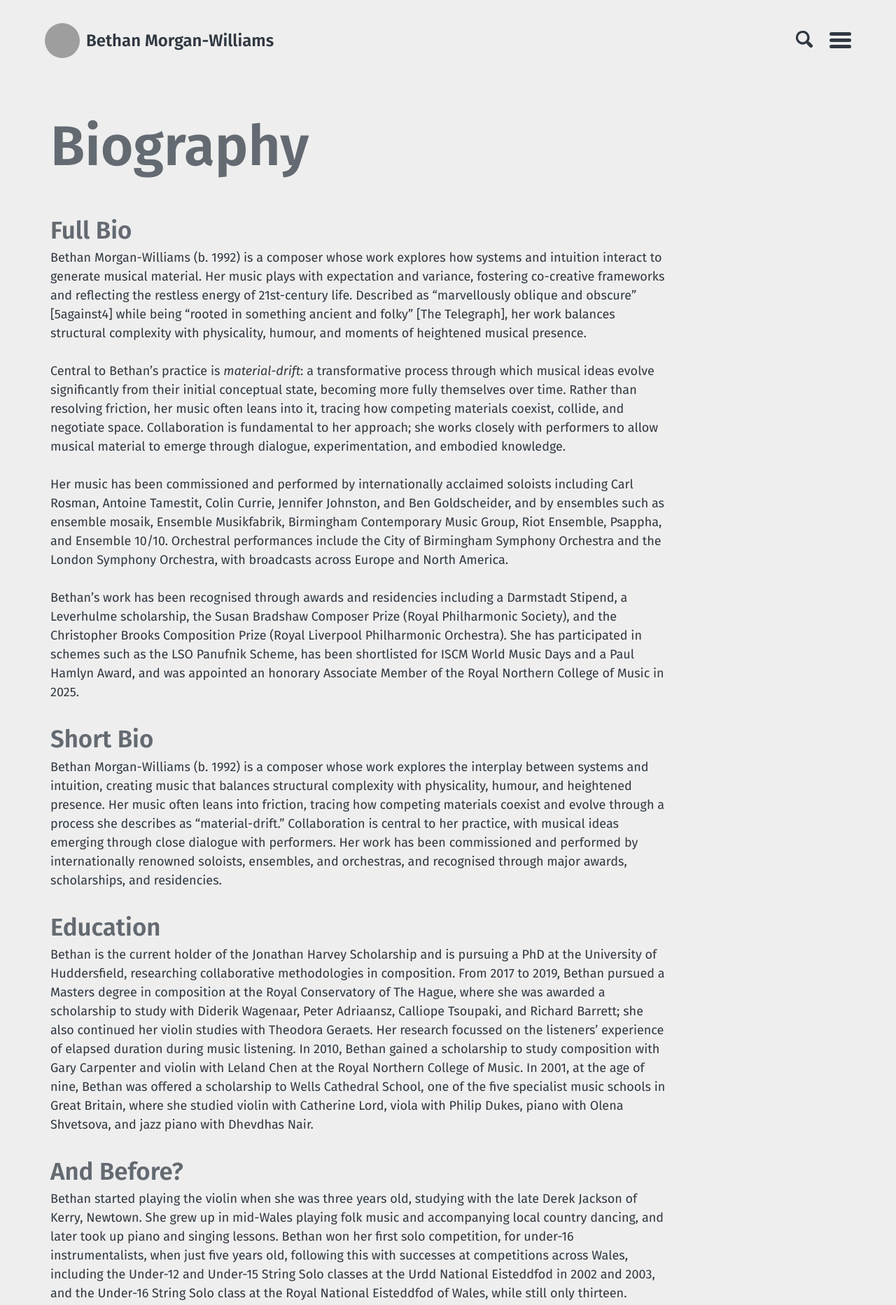
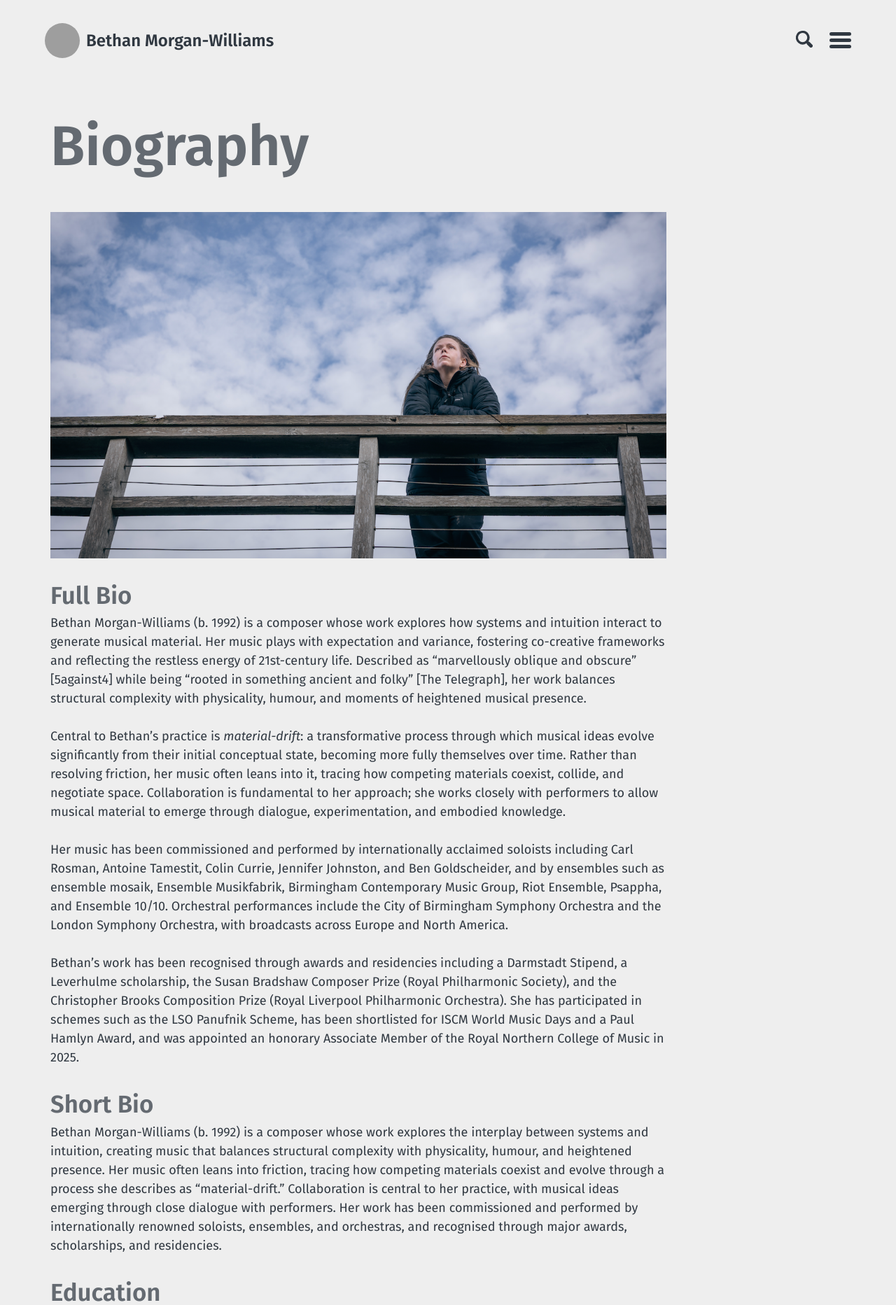
Before and after one commit to morganwilliamsb/website, a Jekyll site: the page built from biography.md, in a window 1280 px wide. Shown: the top 1865 px of the page at 70% size. Built offline with Jekyll 4.4.1, drawn with Linux system fonts in a browser that asks for light colours; grey boxes are pictures that could not be loaded.

Commit message:
Update biography.md
added: ![Bethan Morgan-Williams portrait](/assets/images/bbridge.png){: .bio-portrait }

```diff
--- a/biography.md
+++ b/biography.md
@@ -2,6 +2,8 @@
 title: "Biography"
 layout: about
 ---
+
+![Bethan Morgan-Williams portrait](/assets/images/bbridge.png){: .bio-portrait }
 
 ## Full Bio
 
```
